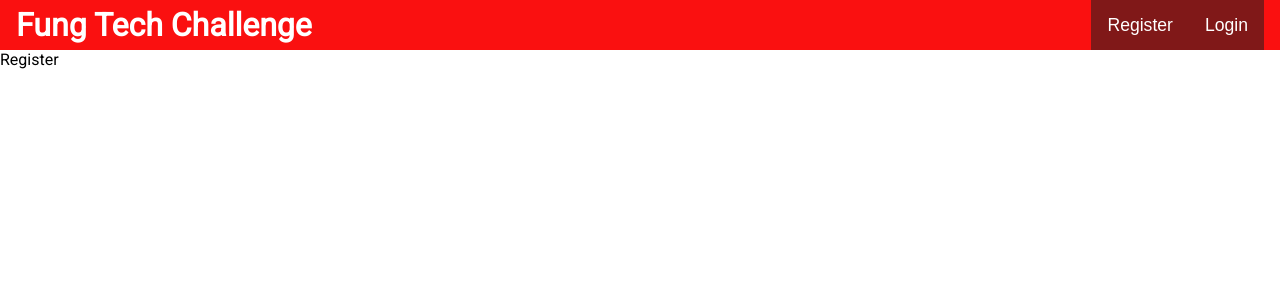
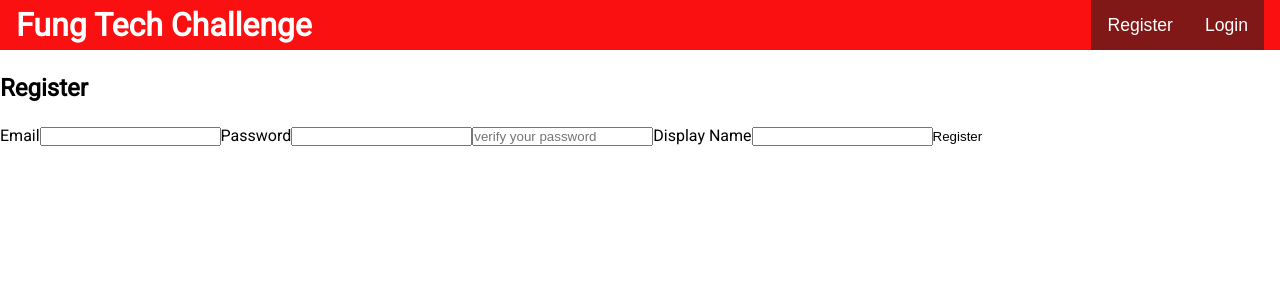
Before and after one commit to Don-Stevenson/fung-tech-challenge, a React (Create React App) app in the folder mern-auth-front/: page /register in a window 1280 px wide. Shown: the top 300 px of the page. Built offline with nearby package versions, Linux system fonts and the light colour scheme; no server answers.

Commit message:
add logic to create a new user from a form to backend and then login

```diff
--- a/mern-auth-front/src/components/auth/Register.js
+++ b/mern-auth-front/src/components/auth/Register.js
@@ -1,9 +1,77 @@
-import React from 'react'
+import React, { useState, useContext } from "react";
+import { useHistory } from "react-router-dom";
+import UserContext from "../../context/UserContext";
+import Axios from "axios";
 
 export default function Register() {
-    return (
-        <div>
-            Register
-        </div>
-    )
+
+  // custom useState hooks to set various data
+  const [email, setEmail] = useState();
+  const [password, setPassword] = useState();
+  const [passwordCheck, setPasswordCheck] = useState();
+  const [displayName, setDisplayName] = useState();
+
+  const { setUserData } = useContext(UserContext);
+
+  const history = useHistory();
+
+  // function that submits a post new user data to
+  // backend and logins in with that data
+  const submit = async (e) => {
+    e.preventDefault();
+    const newUser = { email, password, passwordCheck, displayName };
+    await Axios.post("http://localhost:5000/users/register", newUser);
+    const loginRes = await Axios.post("http://localhost:5000/users/login", {
+      email,
+      password,
+    });
+
+    // sets the user and token
+    setUserData({
+      token: loginRes.data.token,
+      user: loginRes.data.user,
+    });
+
+    // persists the auth token for refresh and new windows
+    localStorage.setItem("auth-token", loginRes.data.token);
+
+    // using history call to return to homepage
+    history.push("/");
+  };
+
+  // form for registration
+  return (
+    <div className="page">
+      <h2>Register</h2>
+      <form onSubmit={submit}>
+        <label htmlFor="register-email">Email</label>
+        <input
+          id="register-email"
+          type="email"
+          onChange={(e) => setEmail(e.target.value)}
+        />
+
+        <label htmlFor="register-password">Password</label>
+        <input
+          id="register-password"
+          type="password"
+          onChange={(e) => setPassword(e.target.value)}
+        />
+        <input
+          type="password"
+          placeholder="verify your password"
+          onChange={(e) => setPasswordCheck(e.target.value)}
+        />
+
+        <label htmlFor="register-display-name">Display Name</label>
+        <input
+          id="register-display-name"
+          type="text"
+          onChange={(e) => setDisplayName(e.target.value)}
+        />
+
+        <input type="submit" value="Register" />
+      </form>
+    </div>
+  );
 }
```
